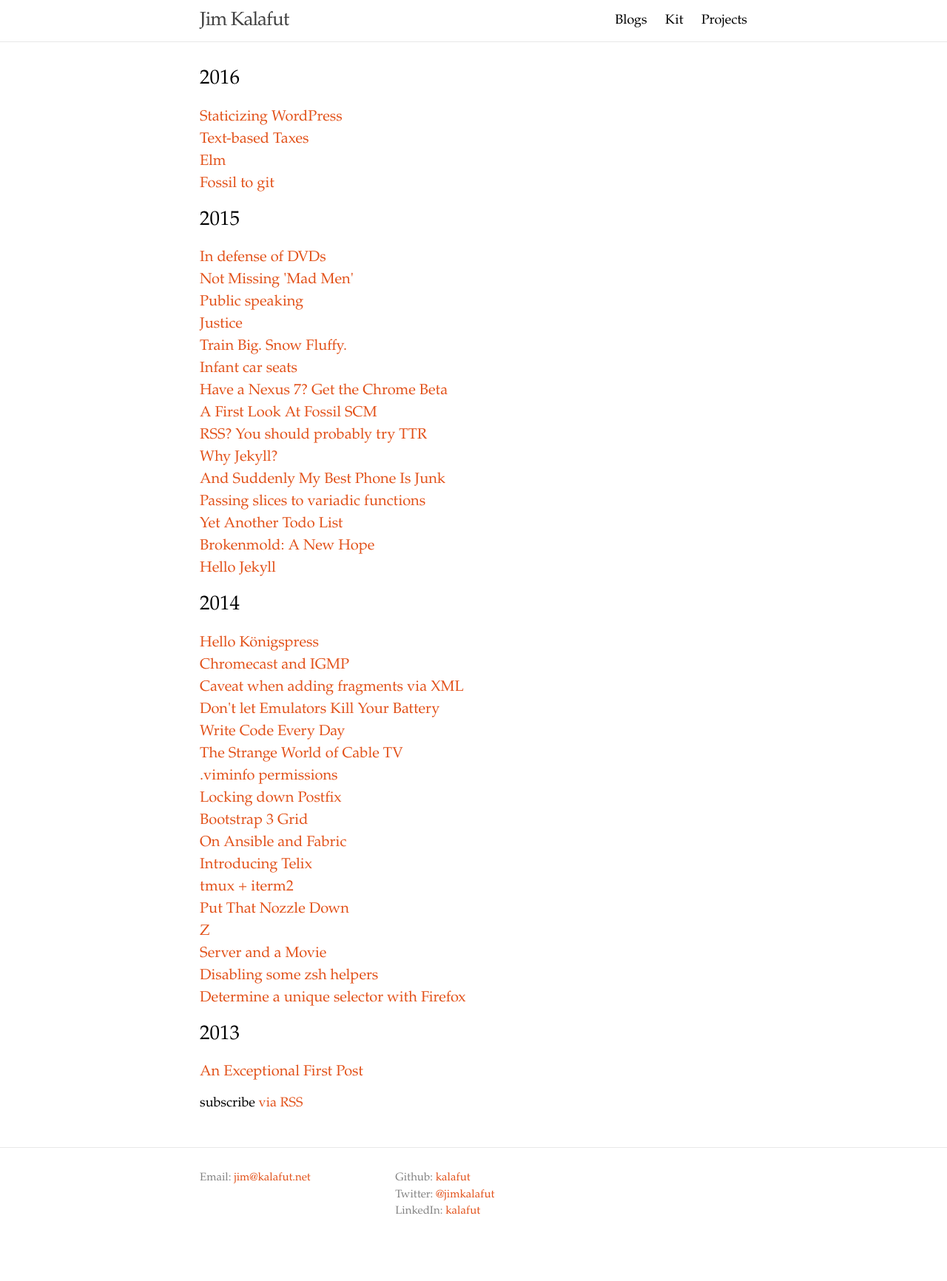
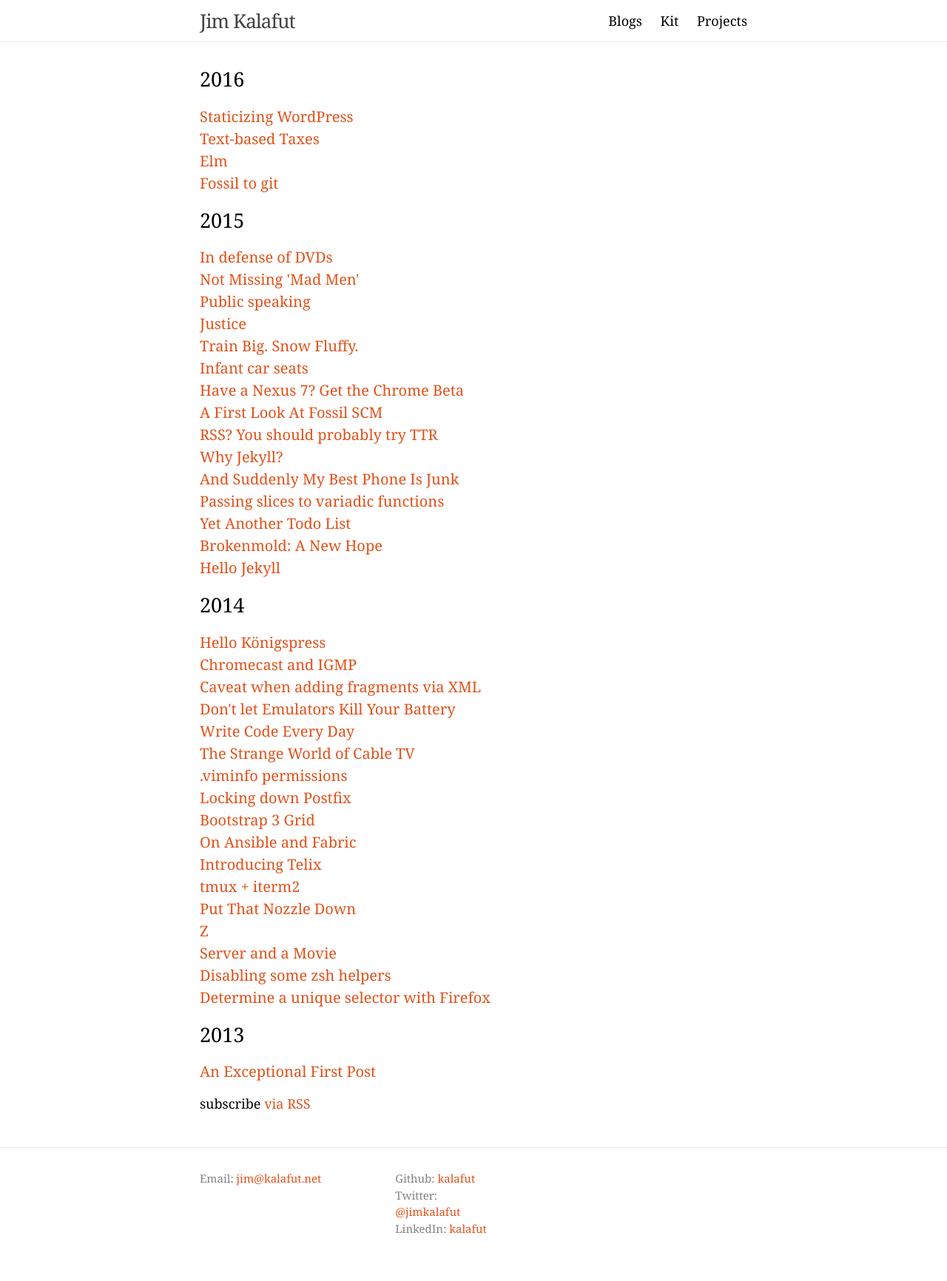
Before and after one commit to kalafut/kalafut.github.io, a Jekyll site: the page built from index.md, in a window 1280 px wide. Shown: the whole page at 74% size. Built offline with Jekyll 4.4.1, drawn with Linux system fonts in a browser that asks for light colours; before the commit the page ends 1710 px from its top, so only the background shows below that.

Commit message:
Flip font preferecne

```diff
--- a/assets/main.scss
+++ b/assets/main.scss
@@ -5,7 +5,7 @@
 
 // Our variables
 //$base-font-family: "Helvetica Neue", Helvetica, Arial, sans-serif;
-$base-font-family: Palatino, Georgia, serif !default;
+$base-font-family: Georgia, Palatino, serif !default;
 $base-font-size:   18px;
 $base-font-weight: 400;
 $small-font-size:  $base-font-size * 0.875;
```
